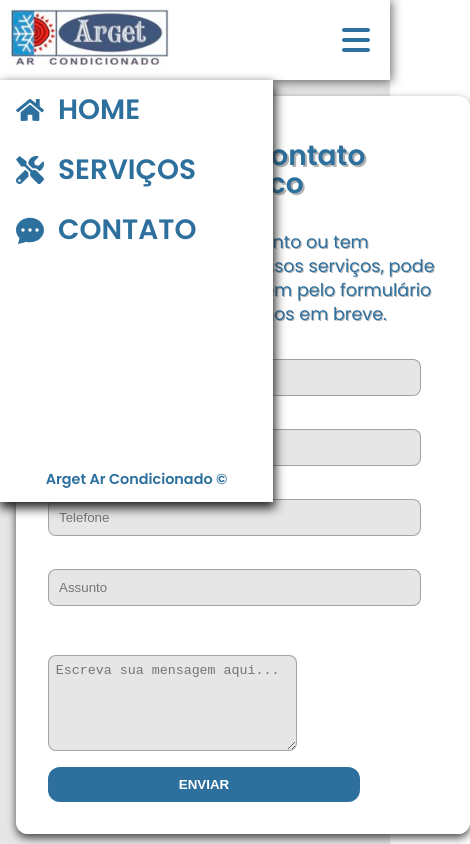
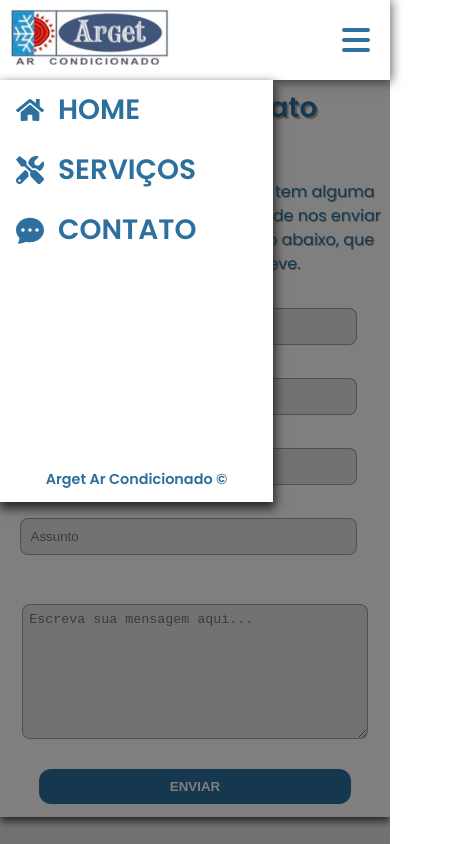
Before and after one commit to YanvFortes/arget_2.0, a React (Vite) app: page /contato in a window 390 px wide. Both pictures are taken after a click on the button 356 px from the left and 40 px from the top of the page. Shown: the top 844 px of the page, 470 px wide, since content can reach past the window. Built offline with nearby package versions, Linux system fonts and the light colour scheme.

Commit message:
Finish responsive to short screens and add some efects to Sidebar component

```diff
--- a/src/components/Header/Sidebar/index.jsx
+++ b/src/components/Header/Sidebar/index.jsx
@@ -5,6 +5,10 @@ import { BsFillChatDotsFill } from "react-icons/bs"
 import { Link } from "react-router-dom"
 
 const Aside = styled.aside`
+
+    display: none;
+
+    @media (max-width: 768px) {
         background-color: #FFFFFF;
         box-shadow: 1px 5px 10px 1px #222222;
         box-sizing: border-box;
@@ -12,13 +16,14 @@ const Aside = styled.aside`
         flex-direction: column;
         height: 50vh;
         justify-content: space-between;
-    left: ${props => props.$isOpen ? "0" : "-70vw"};
+        left: ${props => props.$isOpen ? "0" : "-75vw"};
         margin-top: 80px;
         padding: 1em;
         position: fixed;
         transition: .4s left;
         width: 70vw;
         z-index: 999;
+    }
 `
 const Container = styled.div`
     display: flex;
@@ -42,8 +47,21 @@ const Copyright = styled.p`
     text-align: center;
 `
 
+const DarkOverlay = styled.div`
+    display: ${props => props.$isDark ? "block" : "none"};
+    position: fixed;
+    top: 80px;
+    left: 0;
+    width: 100%;
+    height: 100%;
+    background: rgba(0, 0, 0, 0.5);
+    z-index: 998;
+`
+
 const Sidebar = ( {isOpen, close} ) => {
+
     return(
+        <>
             <Aside $isOpen={isOpen}>
                 <Container>
                     <LinkStyled to="/" onClick={close}>
@@ -61,6 +79,8 @@ const Sidebar = ( {isOpen, close} ) => {
                 </Container>
                 <Copyright>Arget Ar Condicionado &copy;</Copyright>
             </Aside>
+            <DarkOverlay $isDark={isOpen}/>
+        </>
     )
 }
 
--- a/src/components/Header/index.jsx
+++ b/src/components/Header/index.jsx
@@ -46,17 +46,13 @@ const Header = () => {
 
     const [sidebarOpen, setSidebarOpen] = useState(false)
 
-    const toggleSidebar = () => {
-        setSidebarOpen(!sidebarOpen);
-    }
-
-    const closeMenu = () => {
-        setSidebarOpen(false);
-      };
+    const toggleSidebar = () => setSidebarOpen(!sidebarOpen);
+    const closeMenu = () => setSidebarOpen(false);
+    const scroll = () => window.scrollTo(0, 0);
 
     return(
         <>
-            <HeaderStyled>
+            <HeaderStyled onBlur={closeMenu}>
                 <Logo/>
                 <NavBar/>
                 <MenuBtn onClick={toggleSidebar}>
@@ -65,7 +61,7 @@ const Header = () => {
             </HeaderStyled>
             <Sidebar
                 isOpen={sidebarOpen}
-                close={closeMenu}
+                close={() => {closeMenu(); scroll();}}
             />
         </>
     )
--- a/src/components/pages/Contact/Form/index.jsx
+++ b/src/components/pages/Contact/Form/index.jsx
@@ -7,9 +7,8 @@ const FormStyled = styled.form`
     padding: 1em;
 
     @media (max-width: 426px) {
-        box-sizing: border-box;
         max-width: 100vw;
-        padding: 1em;
+        padding: 0;
     }
 `
 const Fieldset = styled.fieldset`
@@ -23,8 +22,11 @@ const Fieldset = styled.fieldset`
     max-width: 70vw;
 
     @media (max-width: 426px) {
+        align-items: center;
         box-sizing: border-box;
-        max-width: 50vw
+        max-width: 100vw;
+        padding: 0;
+        border-radius: 0;
     }
 `
 const Container = styled.div`
@@ -34,6 +36,7 @@ const Container = styled.div`
     justify-content: space-around;
 
     @media (max-width: 426px) {
+        align-items: center;
         flex-direction: column;
     }
 `
@@ -42,6 +45,10 @@ const Field = styled.div`
     flex-direction: column;
     gap: .5em;
     height: 70px;
+
+    @media (max-width: 426px) {
+        width: 90vw;
+    }
 `
 const Description = styled.p`
     color: #2d709e;
@@ -51,7 +58,9 @@ const Description = styled.p`
     padding: 1em 0;
 
     @media (max-width: 426px) {
+        text-align: center;
         box-sizing: border-box;
+        font-size: 1rem;
 
     }
 `
@@ -69,6 +78,11 @@ const Input = styled.input`
 const Erro = styled.span`
     font-size: .9rem;
     color: #d51e17;
+
+    @media (max-width: 426px) {
+        font-size: .8rem;
+        text-align: center;
+    }
 `
 const TextArea = styled.textarea`
     background-color: #e6e6e6;
@@ -79,8 +93,8 @@ const TextArea = styled.textarea`
     width: auto;
 
     @media (max-width: 426px) {
-        height: 80px;
-        width: 60vw;
+        height: 120px;
+        width: 85vw;
     }
 `
 const Submit = styled.button`
@@ -101,6 +115,7 @@ const Submit = styled.button`
 
     @media (max-width: 426px) {
         width: 80%;
+        margin: 1em;
     }
 
 
--- a/src/components/pages/Contact/index.jsx
+++ b/src/components/pages/Contact/index.jsx
@@ -13,7 +13,12 @@ const ContactStyled = styled.main`
     display: flex;
     justify-content: center;
     flex-direction: column;
-    padding-top: 80px;
+    padding: 5em 0 0 0;
+
+    @media (max-width: 426px) {
+        gap: 2em;
+        padding: 5em 0 2em 0;
+    }
 `
 const Cards = styled.section`
     align-items: center;
@@ -25,6 +30,7 @@ const Cards = styled.section`
     @media (max-width: 426px) {
         padding: 0em;
         flex-direction: column;
+        gap: 2em;
     }
 `
 
```
Lines whose indentation alone changed are shown as unchanged.
